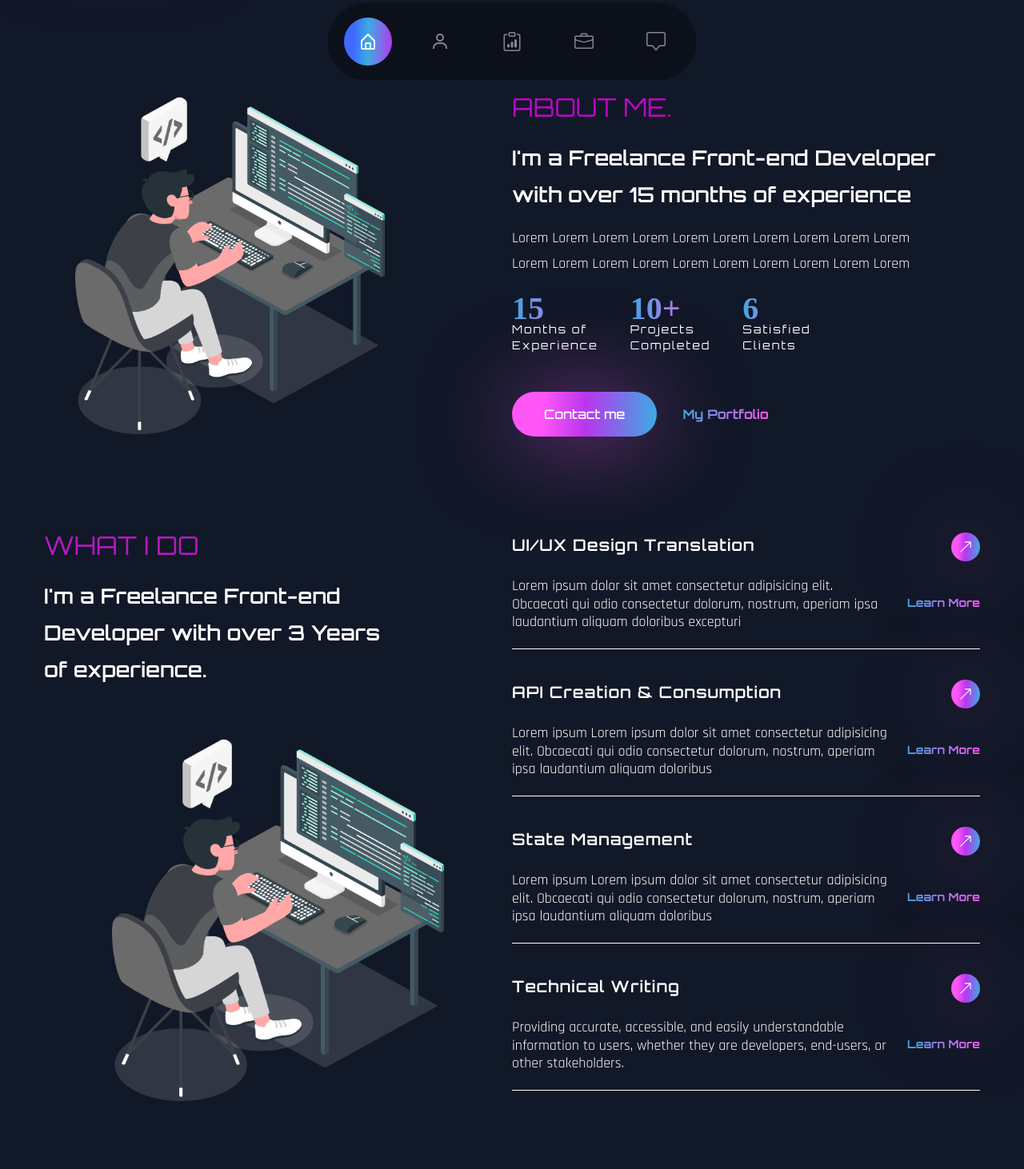
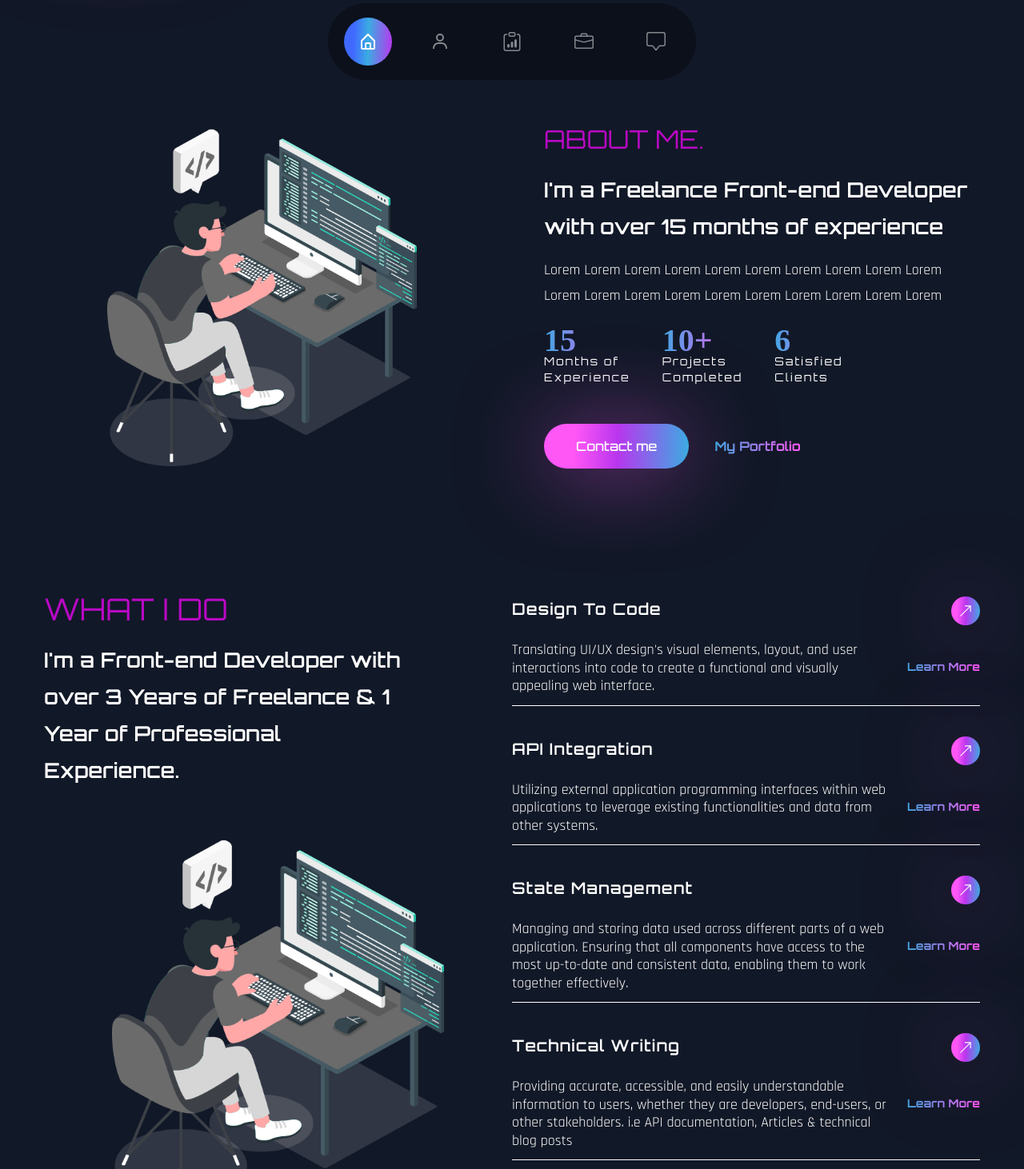
Before and after one commit to Andreyhuey/portfolio, a Next.js app: page / in a window 1280 px wide. Shown: the part 668-2130 px from the top of the page at 80% size. Built offline with nearby package versions, Linux system fonts and the light colour scheme; a web font is replaced by a local one.

Commit message:
components modification

```diff
--- a/src/components/About.jsx
+++ b/src/components/About.jsx
@@ -17,16 +17,16 @@ export default function About() {
 
   return (
     <section className="section" id="about">
-      <div className="container">
+      <div className="container mx-auto">
         <div>
-          <div className="flex flex-col gap-y-10 lg:flex-row lg:items-center lg:gap-x-20">
+          <div className="flex flex-col xs:flex xs:items-center xs:justify-center lg:flex-row lg:items-center lg:gap-x-20 lg:gap-y-0">
             {/* img */}
             <motion.div
               variants={fadeIn("right", 0.3)}
               initial="hidden"
               whileInView={"show"}
               viewport={{ once: false, amount: 0.3 }}
-              className="flex-1"
+              className="flex-1 justify-center items-center"
             >
               <Image src={ab} cover />
             </motion.div>
@@ -36,7 +36,7 @@ export default function About() {
               initial="hidden"
               whileInView={"show"}
               viewport={{ once: false, amount: 0.3 }}
-              className="lg:flex-1 flex-1"
+              className="lg:flex-1 flex-1 my-10 items-center justify-center"
             >
               <h2 className="h2 text-accent">About me.</h2>
               <h3 className="h3 mb-4">
--- a/src/components/Services.jsx
+++ b/src/components/Services.jsx
@@ -14,27 +14,27 @@ import Image from "next/image";
 //  services data
 const services = [
   {
-    name: "UI/UX Design Translation",
+    name: "Design To Code",
     description:
-      "Lorem ipsum dolor sit amet consectetur adipisicing elit. Obcaecati qui odio consectetur dolorum, nostrum, aperiam ipsa laudantium aliquam doloribus excepturi ",
+      "Translating UI/UX design's visual elements, layout, and user interactions into code to create a functional and visually appealing web interface.",
     link: "Learn More",
   },
   {
-    name: "API Creation & Consumption",
+    name: "API Integration",
     description:
-      "Lorem ipsum Lorem ipsum dolor sit amet consectetur adipisicing elit. Obcaecati qui odio consectetur dolorum, nostrum, aperiam ipsa laudantium aliquam doloribus ",
+      "Utilizing external application programming interfaces within web applications to leverage existing functionalities and data from other systems.",
     link: "Learn More",
   },
   {
     name: "State Management",
     description:
-      "Lorem ipsum Lorem ipsum dolor sit amet consectetur adipisicing elit. Obcaecati qui odio consectetur dolorum, nostrum, aperiam ipsa laudantium aliquam doloribus ",
+      "Managing and storing data used across different parts of a web application. Ensuring that all components have access to the most up-to-date and consistent data, enabling them to work together effectively.",
     link: "Learn More",
   },
   {
     name: "Technical Writing",
     description:
-      " Providing accurate, accessible, and easily understandable information to users, whether they are developers, end-users, or other stakeholders. ",
+      " Providing accurate, accessible, and easily understandable information to users, whether they are developers, end-users, or other stakeholders. i.e API documentation, Articles & technical blog posts",
     link: "Learn More",
   },
 ];
@@ -42,26 +42,25 @@ const services = [
 export default function Services() {
   return (
     <section className="section" id="services">
-      <div className="container mx-auto ">
-        <div className="flex flex-col lg:flex-row h-screen">
+      <div className="container mx-auto">
+        <div className="flex flex-col lg:flex-row h-auto">
           {/* text & image*/}
           <motion.div
             variants={fadeIn("right", 0.5)}
             initial="hidden"
             whileInView={"show"}
             viewport={{ once: false, amount: 0.3 }}
-            className="flex-1
-            lg:bg-services lg:bg-bottom bg-no-repeat mix-blend-lighten
-            mb-12 lg:mb-0"
+            className="flex-1 justify-center items-center
+            mb-12"
           >
-            <h2 className="h2 text-accent mb-6">What I Do</h2>
+            <h2 className="h1 text-accent mb-6">What I Do</h2>
             <h3 className="h3 max-w-[455px] mb-16">
-              I'm a Freelance Front-end Developer with over 3 Years of
-              experience.
+              I'm a Front-end Developer with over 3 Years of Freelance & 1 Year
+              of Professional Experience.
             </h3>
-            <div>
-              <Image src={ab} alt="ab" />
-            </div>
+            <Image src={ab} alt="ab" />
+            {/* <div className="mx-auto lg:justify-center lg:align-center ">
+            </div> */}
           </motion.div>
           {/* services */}
           <motion.div
@@ -78,7 +77,7 @@ export default function Services() {
                 const { name, description, link } = service;
                 return (
                   <div
-                    className="border-b border-white h-[146px] mb-[38px] flex"
+                    className="border-b border-white h-auto pb-3 mb-[38px] flex"
                     key={index}
                   >
                     <div className="max-w-[476px]">
--- a/src/components/Work.jsx
+++ b/src/components/Work.jsx
@@ -10,7 +10,7 @@ import Img3 from "../assets/portfolio-img3.png";
 
 export default function Work() {
   return (
-    <section className="section my-20" id="work">
+    <section className="section" id="work">
       <div className="container mx-auto">
         <div>
           {/* text */}
--- a/src/styles/globals.css
+++ b/src/styles/globals.css
@@ -44,6 +44,9 @@
   body {
     @apply font-secondary text-lg leading-8 text-white;
   }
+  .h1 {
+    @apply font-primary text-[38px] mb-6 tracking-[10%] uppercase;
+  }
   .h2 {
     @apply font-primary text-[32px] mb-6 tracking-[10%] uppercase;
   }
```
